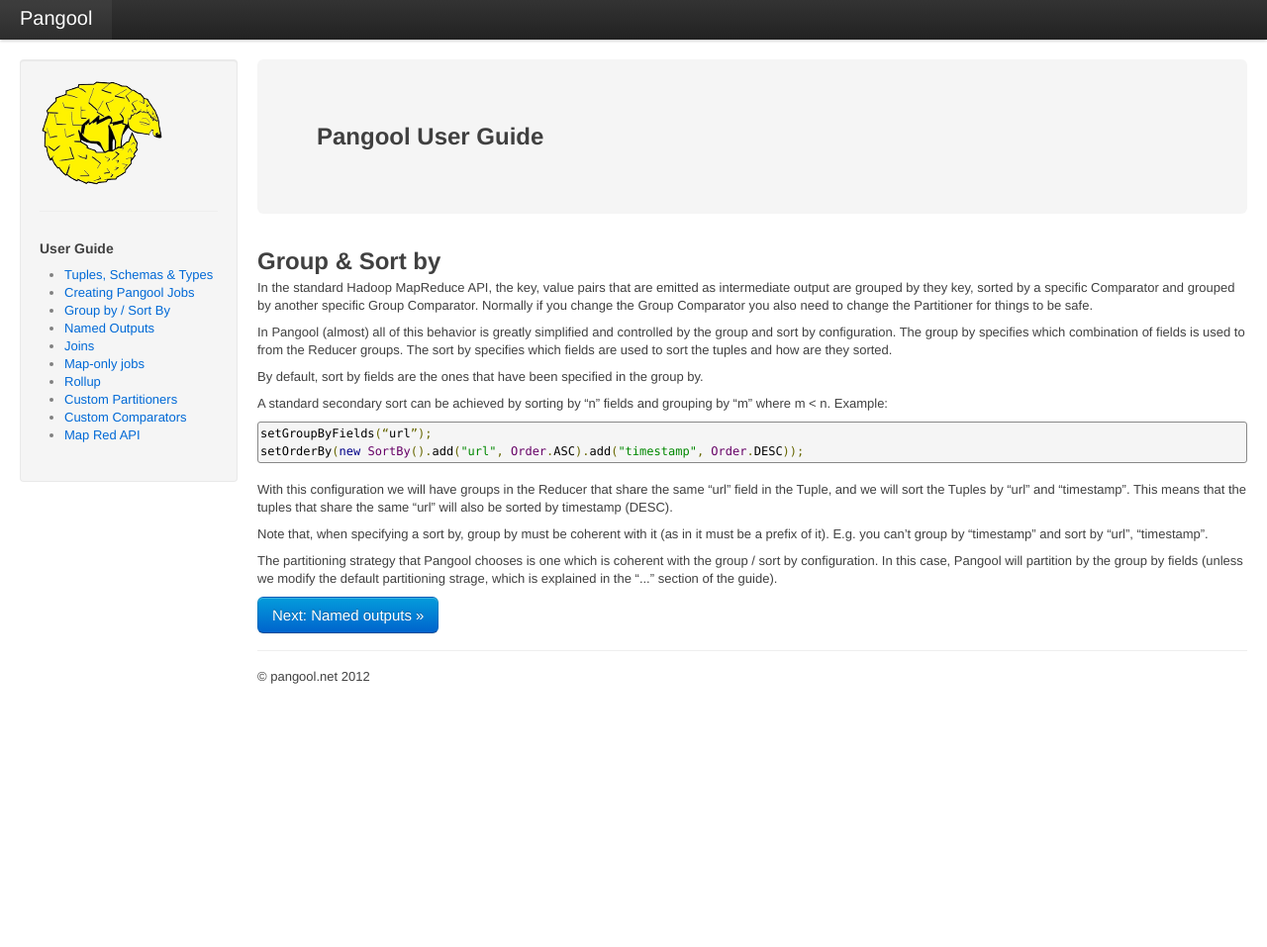
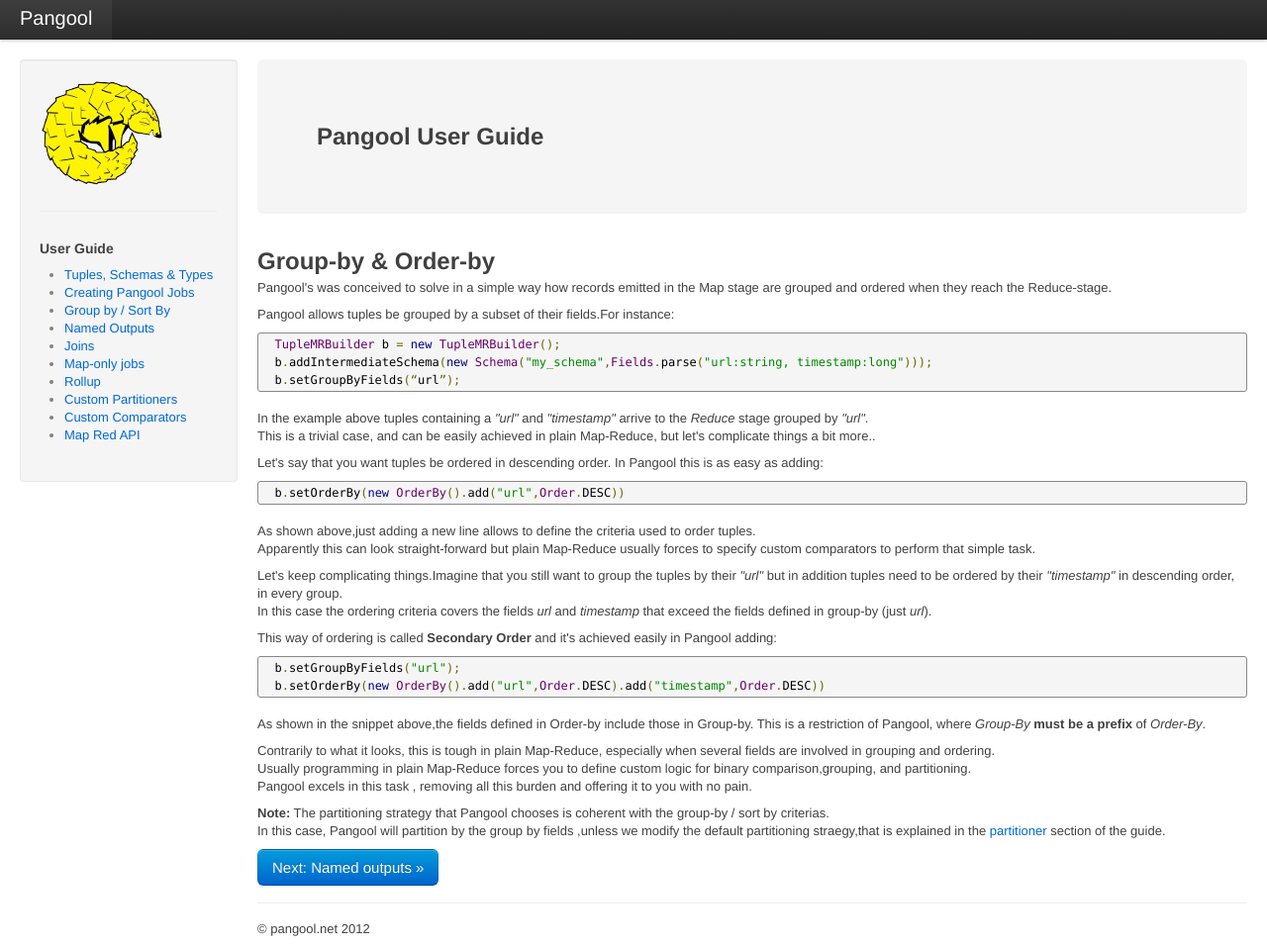
Before and after one commit to datasalt/pangool, a Jekyll site: the page built from userguide/group_and_sort.html, in a window 1280 px wide and 957 px high. Shown: the whole window at 99% size. Built offline with Jekyll 4.4.1, drawn with Linux system fonts in a browser that asks for light colours; nearby versions of some CDN libraries; Markdown is read by kramdown in place of the engine named in the settings.

Commit message:
first rewrite of group_and_sort

```diff
--- a/userguide/group_and_sort.html
+++ b/userguide/group_and_sort.html
@@ -6,40 +6,79 @@ title: Pangool - User guide - Group & Sort by
 	<h2>Pangool User Guide</h2>
 </div>
 
-<h2>Group & Sort by</h2>
+<h2>Group-by & Order-by</h2>
 
 <p>
-In the standard Hadoop MapReduce API, the key, value pairs that are emitted as intermediate output are grouped by they key, sorted by a specific Comparator and grouped by another specific Group Comparator. Normally if you change the Group Comparator you also need to change the Partitioner for things to be safe.
+Pangool's was conceived to solve in a simple way how records emitted in the Map stage
+are grouped and ordered when they reach the Reduce-stage.
 </p>
-
 <p>
-In Pangool (almost) all of this behavior is greatly simplified and controlled by the group and sort by configuration. The group by specifies which combination of fields is used to from the Reducer groups. The sort by specifies which fields are used to sort the tuples and how are they sorted.
-</p>
-
-<p>
-By default, sort by fields are the ones that have been specified in the group by.
-</p>
-
-<p>
-A standard secondary sort can be achieved by sorting by “n” fields and grouping by “m” where m < n. Example:
+Pangool allows tuples be grouped by a subset of their fields.For instance:
 </p>
 
 <p>
 <pre class="prettyprint" id="java">
-setGroupByFields(“url”);
-setOrderBy(new SortBy().add("url", Order.ASC).add("timestamp", Order.DESC));
+  TupleMRBuilder b = new TupleMRBuilder();
+  b.addIntermediateSchema(new Schema("my_schema",Fields.parse("url:string, timestamp:long")));
+  b.setGroupByFields(“url”);
 </pre>
 </p>
 
 <p>
-With this configuration we will have groups in the Reducer that share the same “url” field in the Tuple, and we will sort the Tuples by “url” and “timestamp”. This means that the tuples that share the same “url” will also be sorted by timestamp (DESC).
+In the example above tuples containing a <i>"url"</i> and <i>"timestamp"</i> arrive to the
+<i>Reduce</i> stage grouped by <i>"url"</i>.<br>
+This is a trivial case, and can be easily achieved in plain Map-Reduce,
+but let's complicate things a bit more..
 </p>
 
 <p>
-Note that, when specifying a sort by, group by must be coherent with it (as in it must be a prefix of it). E.g. you can’t group by “timestamp” and sort by “url”, “timestamp”.
+Let's say that you want tuples be ordered in descending order. In Pangool this is as easy
+as adding:
 </p>
 
 <p>
-The partitioning strategy that Pangool chooses is one which is coherent with the group / sort by configuration. In this case, Pangool will partition by the group by fields (unless we modify the default partitioning strage, which is explained in the “...” section of the guide).
+<pre class="prettyprint" id="java">
+  b.setOrderBy(new OrderBy().add("url",Order.DESC))
+</pre>
 </p>
-<p><a class="btn primary large" href="userguide4.html">Next: Named outputs &raquo;</a></p>
+
+<p>
+As shown above,just adding a new line allows to define the criteria used to order tuples.<br>
+Apparently this can look straight-forward but plain Map-Reduce usually forces to
+specify custom comparators to perform that simple task.
+</p>
+
+<p>
+Let's keep complicating things.Imagine that you still want to group the tuples
+by their <i>"url"</i> but in addition tuples need to be ordered by their <i>"timestamp"</i>
+in descending order, in every group.<br>
+In this case the ordering criteria covers the fields <i>url</i> and <i>timestamp</i> that
+exceed the fields defined in group-by (just <i>url</i>).
+</p>
+<p>
+This way of ordering is called <b>Secondary Order</b> and it's achieved easily in Pangool adding:
+</p>
+
+<p>
+<pre class="prettyprint" id="java">
+  b.setGroupByFields("url");
+  b.setOrderBy(new OrderBy().add("url",Order.DESC).add("timestamp",Order.DESC))
+</pre>
+</p>
+
+<p>
+As shown in the snippet above,the fields defined in Order-by include those in Group-by. This is a restriction
+of Pangool, where <i>Group-By</i> <b>must be a prefix</b> of <i>Order-By</i>.
+</p>
+Contrarily to what it looks, this is tough in plain Map-Reduce, especially when
+several fields are involved in grouping and ordering. <br>Usually programming in plain
+Map-Reduce forces you to define custom logic for binary comparison,grouping, and partitioning.<br>
+Pangool excels in this task , removing all this burden and offering it to you with no pain.
+</p>
+
+<p><b>Note:</b>
+The partitioning strategy that Pangool chooses is coherent with the group-by / sort by criterias.<br>
+In this case, Pangool will partition by the group by fields ,unless we modify the default
+partitioning straegy,that is explained in the <a href="partitioner.html">partitioner</a> section of the guide.
+</p>
+<p><a class="btn primary large" href="named_outputs.html">Next: Named outputs &raquo;</a></p>
```
